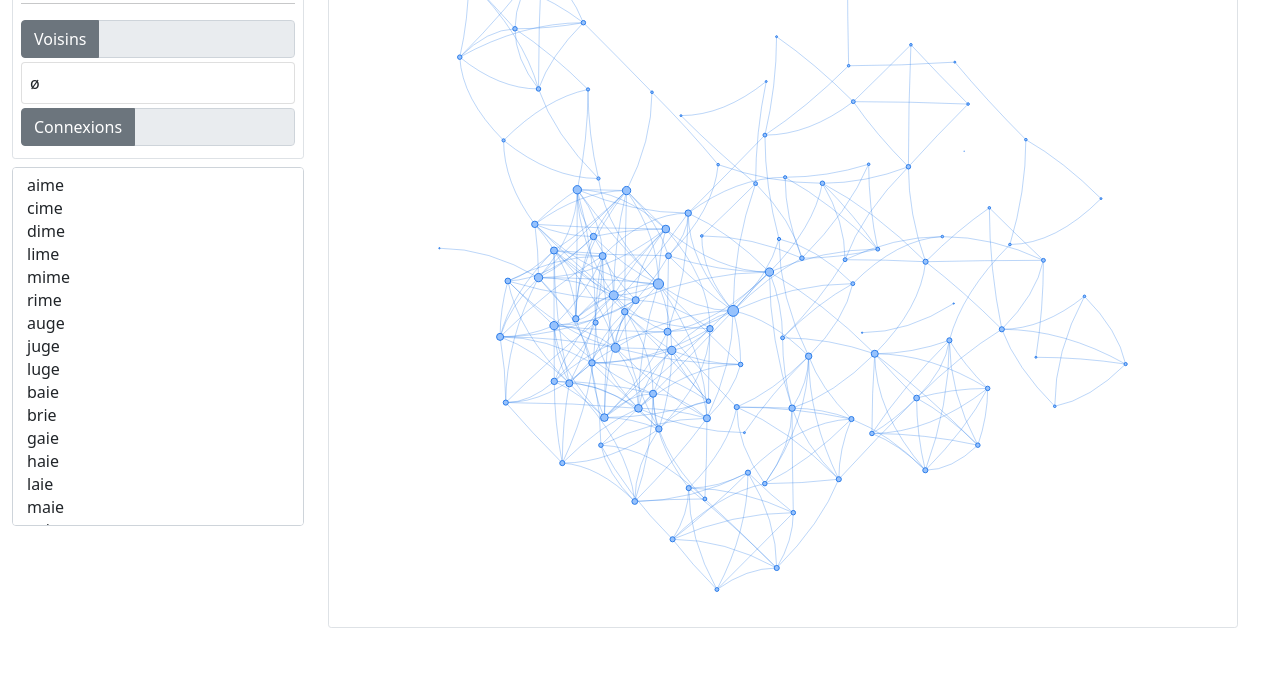
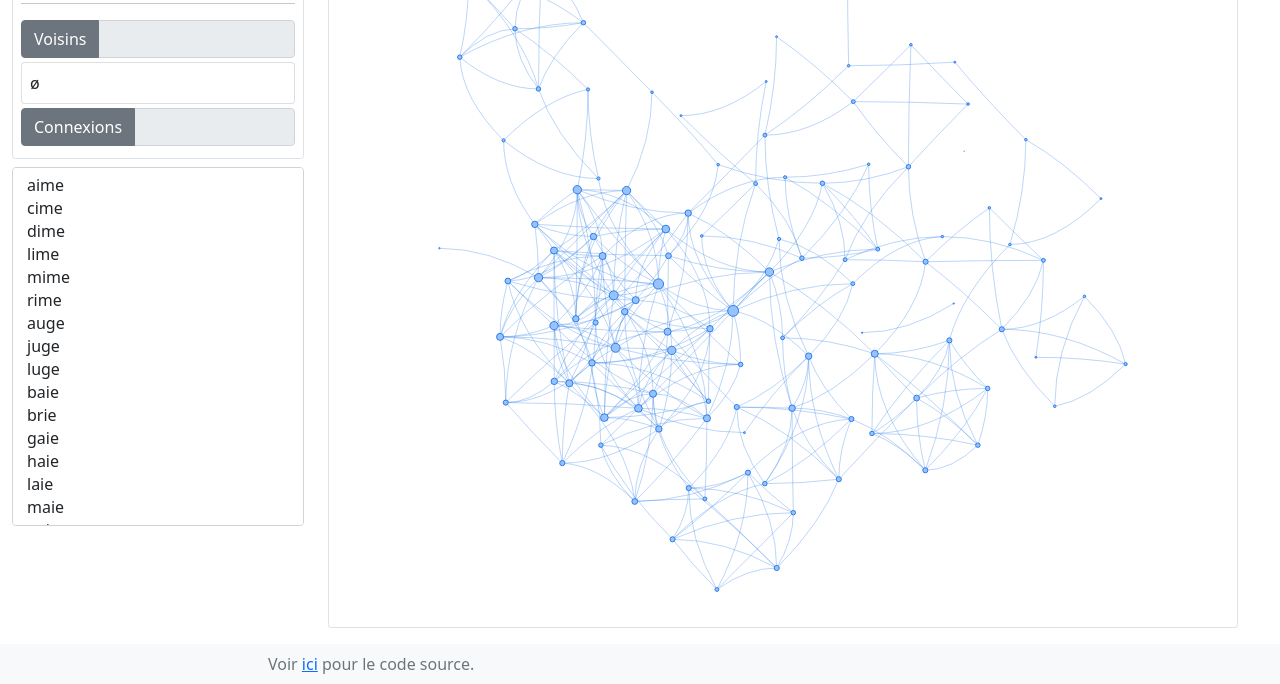
Before and after one commit to Catatomik/visualisation-graphe, a plain HTML site: page index.html in a window 1280 px wide. Shown: the part 325-1009 px from the top of the page. Before the commit the page ends 953 px from the top, so only its background shows below. Drawn offline with Linux system fonts and the light colour scheme.

Commit message:
:lipstick: Ajout d'un footer

```diff
--- a/index.html
+++ b/index.html
@@ -23,7 +23,7 @@
             }
         </style>
     </head>
-    <body>
+    <body class="d-flex flex-column">
         <script type="text/javascript" src="./utils/maillon.js"></script>
         <script type="text/javascript" src="./utils/pile.js"></script>
         <script type="text/javascript" src="./utils/file.js"></script>
@@ -85,7 +85,7 @@
                 </div>
             </div>
         </div>
-            <div class="row row-cols-2 px-1">
+            <div class="row row-cols-2 px-1 mb-3">
                 <div class="col-3">
                     <div class="border bColor border-1 rounded-1 p-2 ms-2">
                         <h1 class="display-5 ms-2 overflow-hidden" id="nom">Nom</h1>
@@ -140,5 +140,10 @@
             }
             create(true);
         </script>
+        <footer class="footer mt-auto py-2 bg-light">
+            <div class="container mx-auto" style="max-width: 60%;">
+                <span class="text-muted">Voir <a href="https://github.com/Catatomik/visualisation-graphe" target="_blank">ici</a> pour le code source.</span>
+            </div>
+        </footer>
     </body>
 </html>
```
